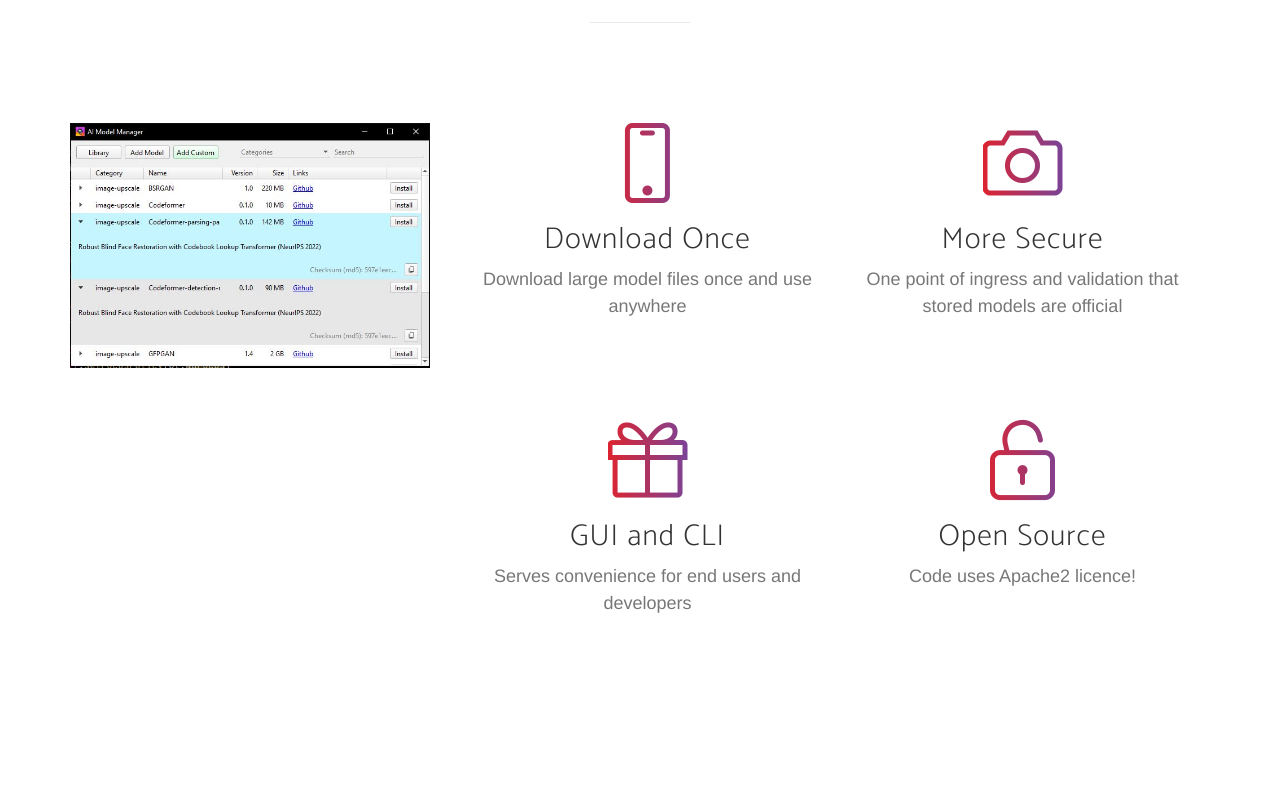
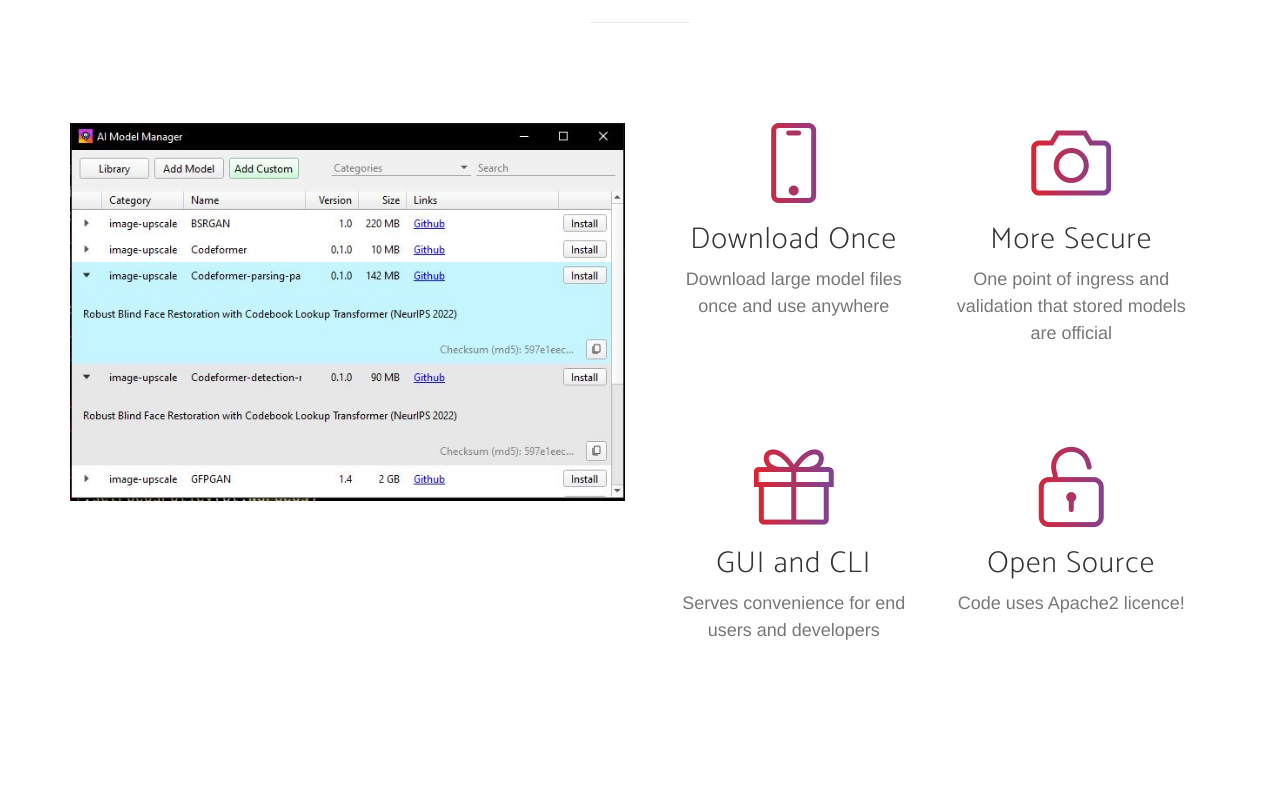
Before and after one commit to ai-models/ai-model-manager-web, a website: page index.html in a window 1280 px wide. Shown: the part 1429-2220 px from the top of the page. Drawn offline with nearby package versions, Linux system fonts and the light colour scheme; a web font is replaced by a local one.

Commit message:
quick edits

```diff
--- a/index.html
+++ b/index.html
@@ -10,7 +10,7 @@
     <meta name="author" content="">
 
     <title>AI Model Manager</title>
-    <link rel="icon" type="image/x-icon" href="/images/icon.png">
+    <link rel="shortcut icon" type="image/png" href="/img/icon.png">
     <!-- Bootstrap Core CSS -->
     <link href="lib/bootstrap/css/bootstrap.min.css" rel="stylesheet">
 
@@ -114,7 +114,7 @@
             </div>
         </div>
         <div class="row">
-            <div class="col-md-4">
+            <div class="col-md-6">
                 <div class="device-container">
                             <div class="screen">
                                 <img src="img/demo-screen-1.jpg" class="img-responsive" alt=""></div>
@@ -123,7 +123,7 @@
                             </div>
                 </div>
             </div>
-            <div class="col-md-8">
+            <div class="col-md-6">
                 <div class="container-fluid">
                     <div class="row">
                         <div class="col-md-6">
```
